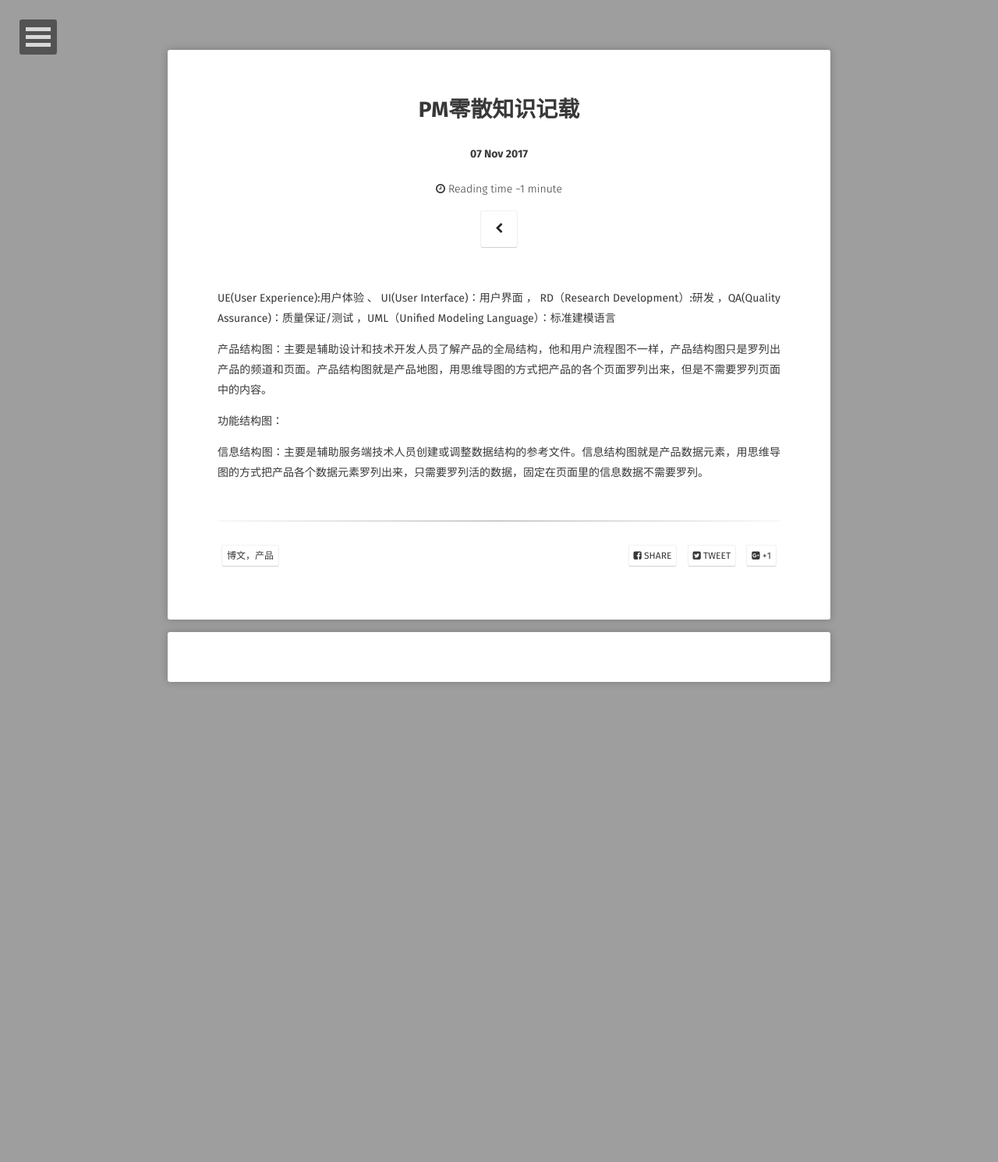
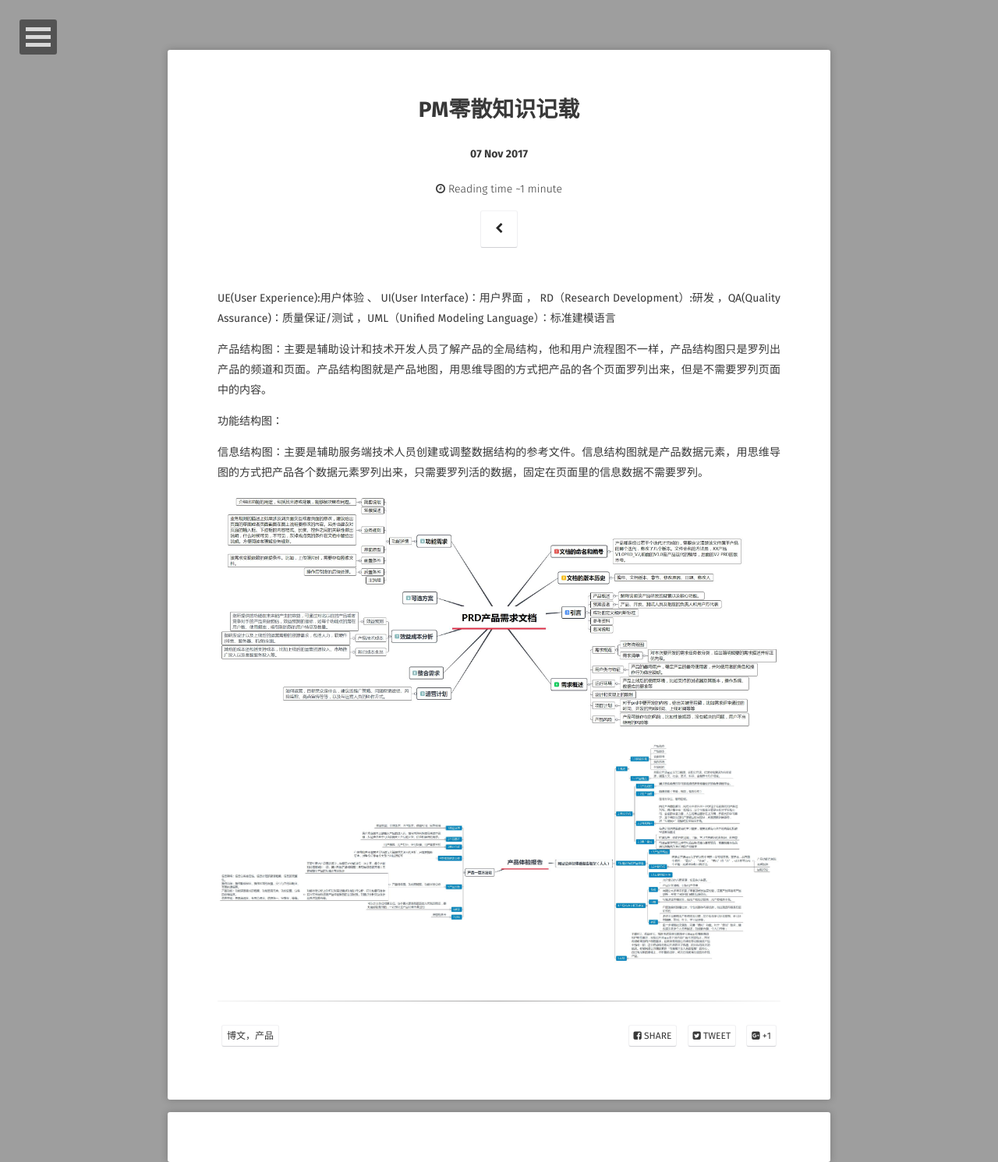
Before and after one commit to Haydnn/Haydnn.github.io, a Jekyll site: the page built from _posts/2017-11-08-PM零散散的.md, in a window 1280 px wide. Shown: the whole page at 78% size. Built offline with Jekyll 4.4.1, drawn with Linux system fonts in a browser that asks for light colours; some web fonts are replaced; comment, search, counter and statistics services are not loaded; before the commit the page ends 964 px from its top, so only the background shows below that.

Commit message:
17-11-17

```diff
--- a/_posts/2017-11-08-PM零散散的.md
+++ b/_posts/2017-11-08-PM零散散的.md
@@ -15,3 +15,7 @@ RD（Research Development）:研发 ，QA(Quality Assurance)：质量保证/测
 功能结构图：
 
 信息结构图：主要是辅助服务端技术人员创建或调整数据结构的参考文件。信息结构图就是产品数据元素，用思维导图的方式把产品各个数据元素罗列出来，只需要罗列活的数据，固定在页面里的信息数据不需要罗列。
+
+![PRD](../assets/img/post-img/PM/PRD产品需求文档.jpg)
+
+![产品体验报告](../assets/img/post-img/PM/产品体验报告.jpg)
```
Also changed, not shown: assets/img/post-img/PM/PRD产品需求文档.jpg (renamed from assets/img/图片/PRD产品需求文档.jpg), assets/img/post-img/PM/产品体验报告.jpg (renamed from assets/img/图片/产品体验报告.jpg).
